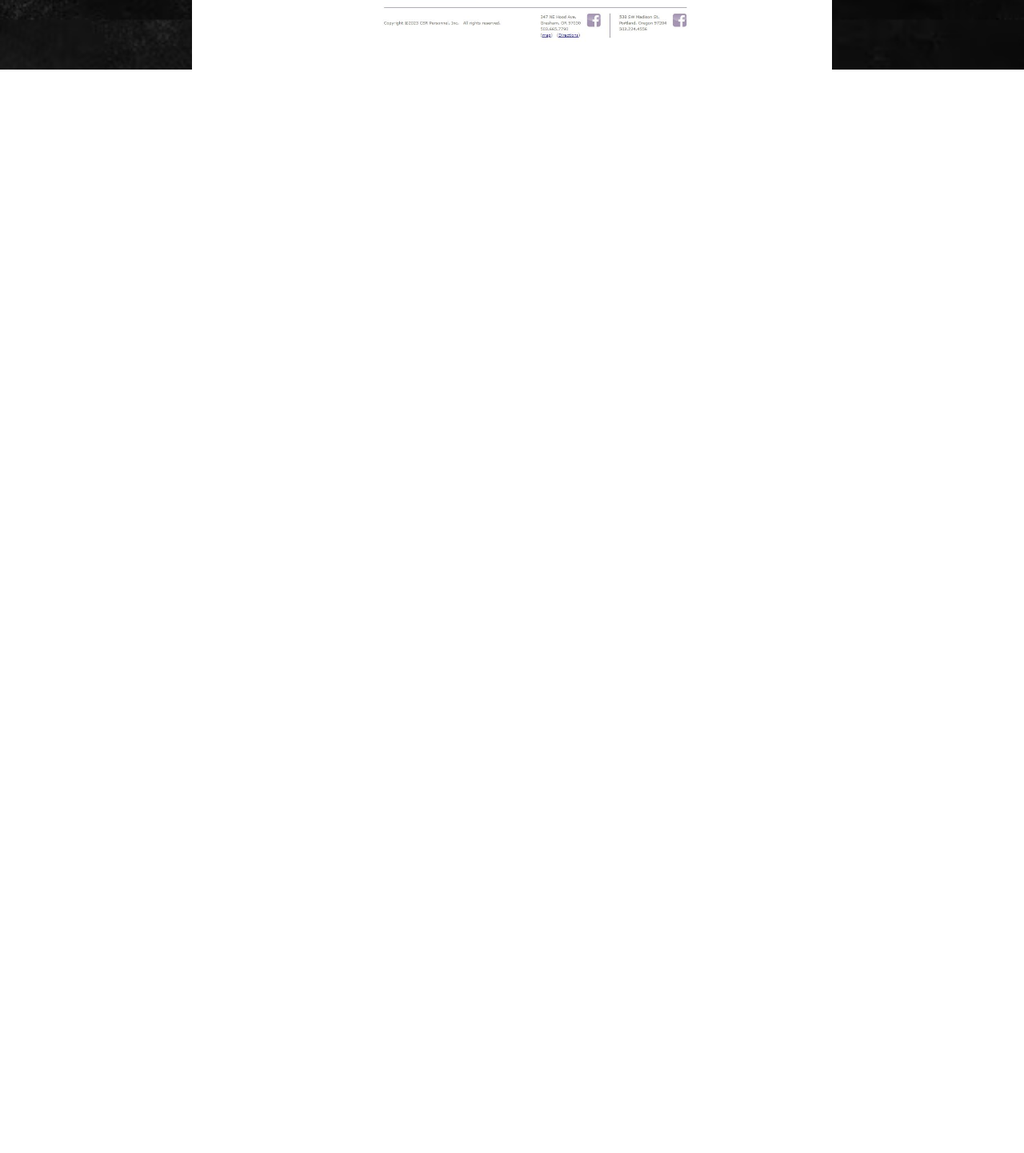
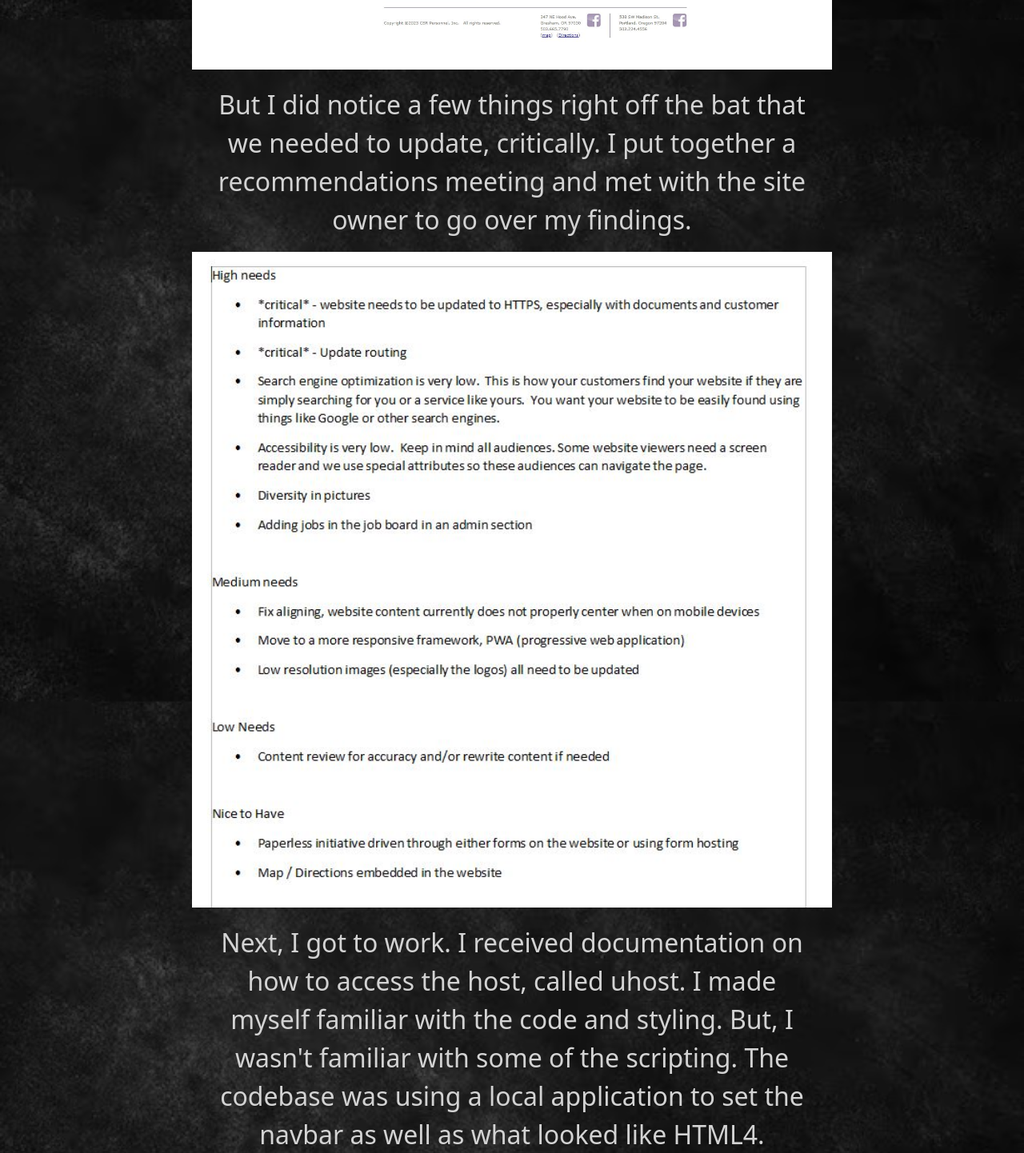
Before and after one commit to fjnelson/Portfolio-ace, a React (Create React App) app: page /csr-update in a window 1280 px wide. Shown: the part 828-2270 px from the top of the page at 80% size. Before the commit the page ends 915 px from the top, so only its background shows below. Built offline with nearby package versions, Linux system fonts and the light colour scheme.

Commit message:
updating projects

```diff
--- a/src/components/pages/CSR-update.js
+++ b/src/components/pages/CSR-update.js
@@ -1,11 +1,13 @@
 import React from "react";
 import "./pages.css";
-import oldHome from '../images/CSR/old-home.JPG'
+import oldHome from "../images/CSR/old-home.JPG";
+import recommendations from "../images/CSR/recommendations.JPG";
+import oldNavbar from "../images/CSR/old-navbar.jpg";
 
 export default function CSR() {
   return (
-    <div>
-      <div className="CSR-container">
+    <div className="CSR-container">
+      <div className="CSR-container-title">
         <h1>Minor Web Update for CSR-jobs.com</h1>
       </div>
       <div>
@@ -16,8 +18,27 @@ export default function CSR() {
           already.
         </p>
       </div>
-      <div className='old-home-container'>
-      <img src= {oldHome} alt="old home page"></img>
+      <div className="old-home-container">
+        <img src={oldHome} alt="old home page"></img>
+      </div>
+      <p className="CSR-container-blog">
+        But I did notice a few things right off the bat that we needed to
+        update, critically. I put together a recommendations meeting and met
+        with the site owner to go over my findings.
+      </p>
+      <div className="recommendations-container">
+        <img src={recommendations} alt="old home page"></img>
+      </div>
+      <div>
+        <p className="CSR-container-blog">
+          Next, I got to work. I received documentation on how to access the
+          host, called uhost. I made myself familiar with the code and styling.
+          But, I wasn't familiar with some of the scripting. The codebase was using a
+          local application to set the navbar as well as what looked like HTML4.
+        </p>
+      </div>
+      <div className="old-navbar-container">
+        <img src={oldNavbar} alt="old nav bar"></img>
       </div>
     </div>
   );
--- a/src/components/pages/pages.css
+++ b/src/components/pages/pages.css
@@ -9,12 +9,16 @@
 
 .about-header,
 .testimonial-header,
-.CSR-container {
+.CSR-container-title {
   color: lightgray;
   font-size: 4rem;
   font-weight: bold;
   margin-top: 20px;
   text-align: center;
+}
+
+.CSR-container {
+  padding-bottom: 100px;
 }
 
 .LOR-header,
@@ -193,7 +197,9 @@
   object-fit: contain;
 }
 
-.old-home-container {
+.old-home-container,
+.recommendations-container,
+.old-navbar-container {
   display: flex;
   justify-content: center;
   align-items: center;
```
